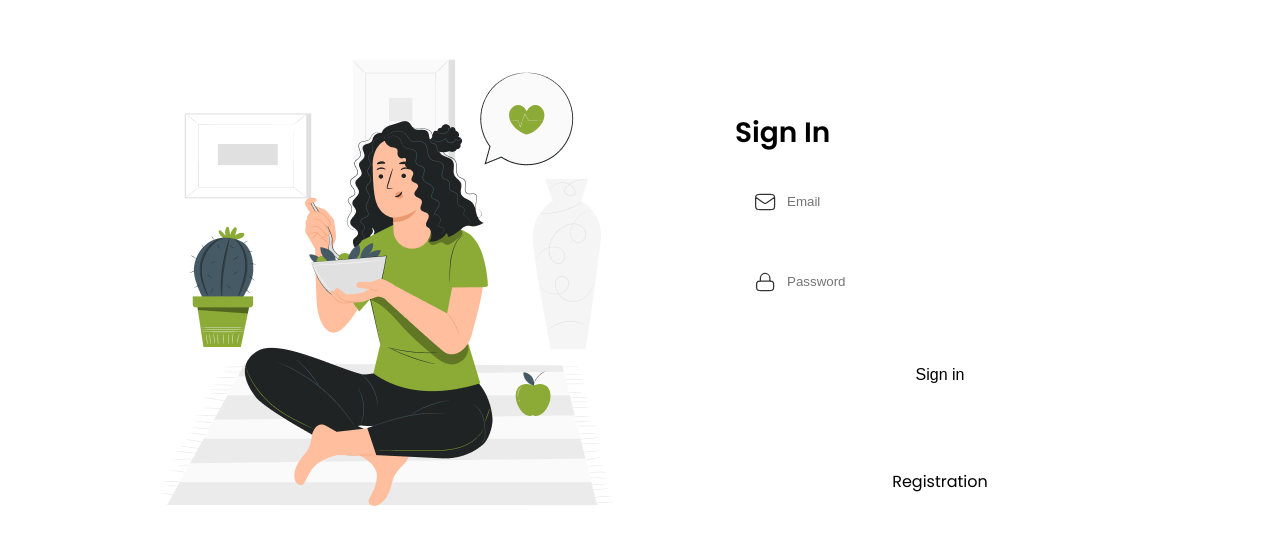
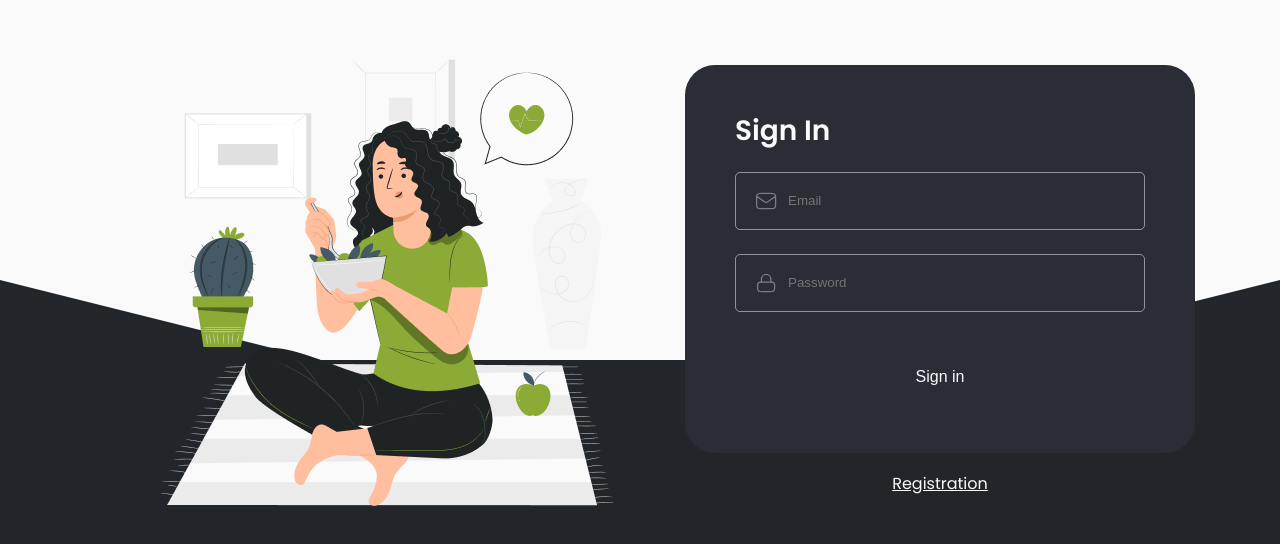
Before and after one commit to dag-szad/SoYummy, a Vue app in the folder frontend/: page /login in a window 1280 px wide. Shown: the part 120-664 px from the top of the page. Built offline with nearby package versions, Linux system fonts and the light colour scheme.

Commit message:
feat: update login and register pages colors

```diff
--- a/frontend/src/components/pages/Login.vue
+++ b/frontend/src/components/pages/Login.vue
@@ -36,7 +36,7 @@ import AuthForm from '../templates/AuthForm.vue'
 
     height: 100vh;
 
-    background: var(--dark-grey);
+    background: var(--log-reg-bg);
 
     &__container {
         position: relative;
@@ -75,7 +75,7 @@ import AuthForm from '../templates/AuthForm.vue'
     height: 100%;
     clip-path: polygon(0 0, 100% 0, 100% 45%, 60% 55%, 40% 55%, 0 45%);
 
-    background-color: var(--main-white);
+    background-color: var(--log-reg-shape);
 
     transition: clip-path 0.3s ease-in-out;
 
--- a/frontend/src/components/pages/Register.vue
+++ b/frontend/src/components/pages/Register.vue
@@ -36,7 +36,7 @@ import AuthForm from '../templates/AuthForm.vue'
 
     height: 100vh;
 
-    background: var(--dark-grey);
+    background: var(--log-reg-bg);
 
     &__container {
         position: relative;
@@ -75,7 +75,7 @@ import AuthForm from '../templates/AuthForm.vue'
     height: 100%;
     clip-path: polygon(0 0, 100% 0, 100% 45%, 60% 55%, 40% 55%, 0 45%);
 
-    background-color: var(--main-white);
+    background-color: var(--log-reg-shape);
 
     transition: clip-path 0.3s ease-in-out;
 
--- a/frontend/src/components/templates/AuthForm.vue
+++ b/frontend/src/components/templates/AuthForm.vue
@@ -214,8 +214,8 @@ const getValidationClass = (error: string, field: string) => {
     padding: 25px 30px;
     width: 100%;
 
-    color: var(--main-white);
-    background-color: var(--grey-form);
+    color: var(--auth-txt);
+    background-color: var(--auth-bg);
 
     border-radius: 30px;
 
@@ -249,16 +249,16 @@ const getValidationClass = (error: string, field: string) => {
         padding: 16px 18px;
 
         border-radius: 5px;
-        border: 1px solid var(--grey-form-border);
+        border: 1px solid var(--auth-form-border);
 
         transition: border-color 0.3s ease-in-out;
 
         &:hover,
         &:active,
         &:focus-within {
-            border-color: var(--main-white);
+            border-color: var(--auth-txt);
             .input__icon {
-                color: var(--main-white);
+                color: var(--auth-txt);
             }
         }
 
@@ -284,7 +284,7 @@ const getValidationClass = (error: string, field: string) => {
         height: 24px;
 
         transition: color 0.3s ease-in-out;
-        color: var(--grey);
+        color: var(--auth-form-border);
     }
 
     input {
@@ -292,7 +292,7 @@ const getValidationClass = (error: string, field: string) => {
         outline: none;
         background: transparent;
 
-        color: var(--main-white);
+        color: var(--auth-txt);
         flex: 1;
     }
 
@@ -306,11 +306,12 @@ const getValidationClass = (error: string, field: string) => {
 }
 
 .link {
-    color: var(--main-white);
+    color: var(--auth-txt);
     transition: color 0.3s ease-in-out;
+    text-decoration: underline;
 
     &:hover {
-        color: var(--main-green-hover);
+        color: var(--main-accent-hover);
     }
 }
 </style>
```
